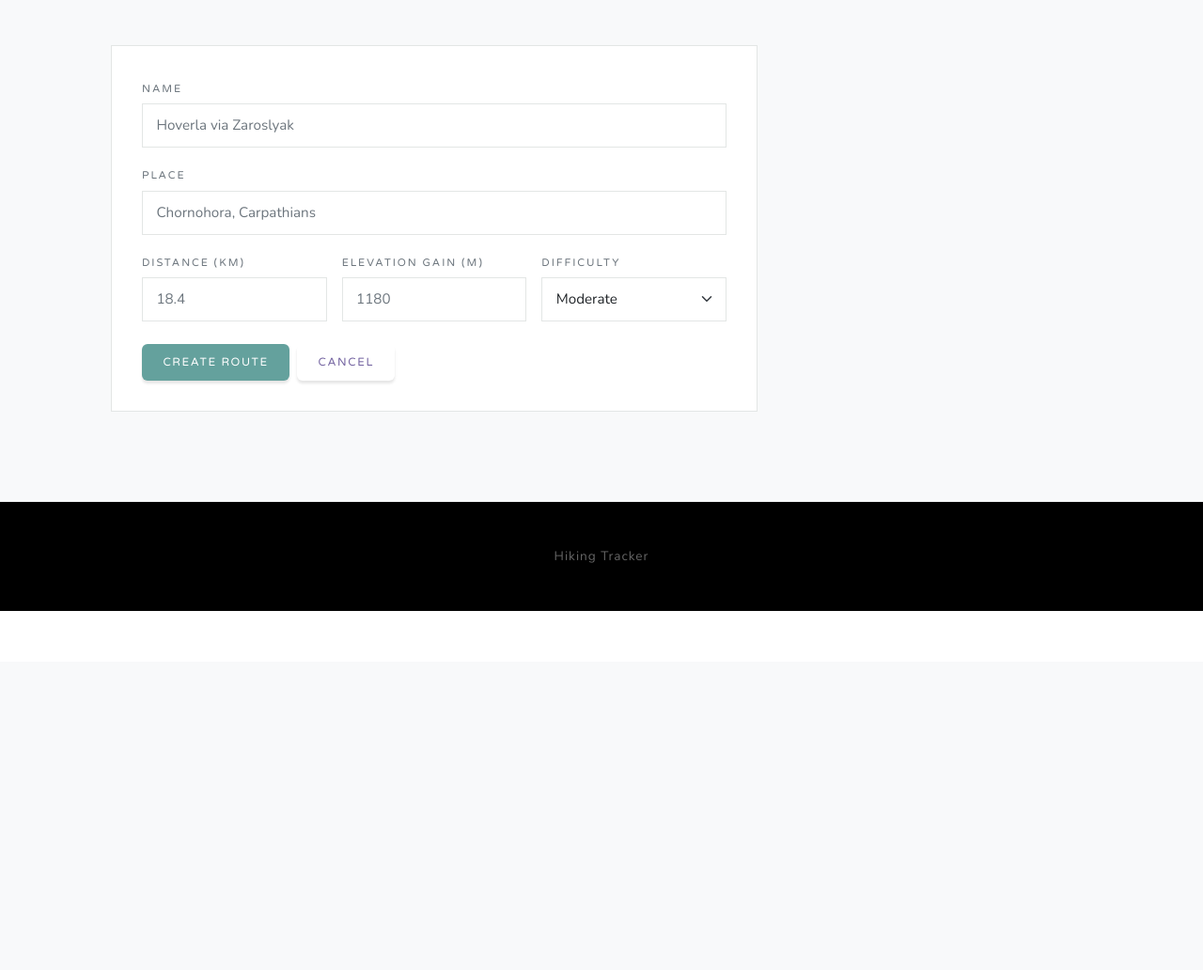
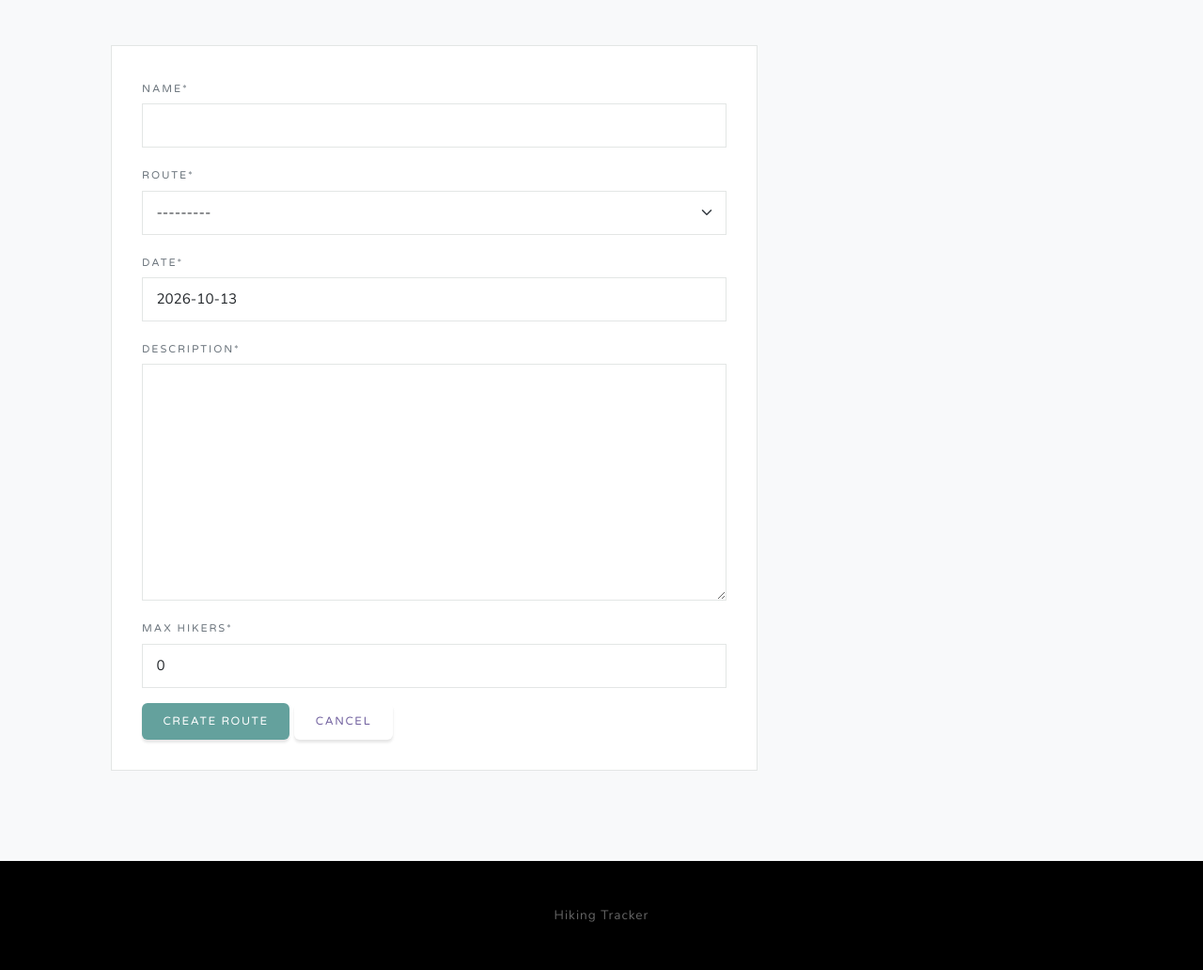
Before and after one commit to perehinets/hiking-tracker, a Django app: template templates/tracker/route_form.html in a window 1280 px wide. Shown: the part 96-1128 px from the top of the page at 94% size. Before the commit the page ends 746 px from the top, so only its background shows below. Run offline with Django 5.2, Linux system fonts and the light colour scheme; the template is opened without the code that fills it: values that come from a table or form of the project are taken from there, others are empty; some libraries are stand-ins or nearby versions.

Commit message:
fix: add crispy forms and add date field

```diff
--- a/hiking_tracker/settings.py
+++ b/hiking_tracker/settings.py
@@ -38,6 +38,9 @@ INSTALLED_APPS = [
     'django.contrib.messages',
     'django.contrib.staticfiles',
     'tracker',
+    'crispy_forms',
+    'crispy_bootstrap5'
+
 ]
 
 MIDDLEWARE = [
@@ -67,6 +70,8 @@ TEMPLATES = [
         },
     },
 ]
+
+CRISPY_TEMPLATE_PACK = 'bootstrap5'
 
 WSGI_APPLICATION = 'hiking_tracker.wsgi.application'
 
--- a/templates/tracker/route_form.html
+++ b/templates/tracker/route_form.html
@@ -1,5 +1,6 @@
 {% extends 'base.html' %}
-{% block title %}<title>Hiking Tracker - Add new hike</title>{% endblock %}
+{% load crispy_forms_filters %}
+{% block title %}<title>Hiking Tracker - Add new ROUTE</title>{% endblock %}
 
 {% block content %}
 {% include 'includes/navbar.html' %}
@@ -9,45 +10,12 @@
     <div class="container px-4 px-lg-5">
       <div class="row">
         <div class="col-lg-8">
-          <form class="form-panel" method="post" action="#">
-            <div class="row g-3">
-              <div class="col-12">
-                <label class="form-label" for="title">Name</label>
-                <input class="form-control" id="title" name="title" type="text" placeholder="Hoverla via Zaroslyak"
-                       required/>
-                <!-- Error example - render this when the field has errors:
-                <div class="invalid-feedback d-block">Give this hike a title.</div>
-                -->
-              </div>
-              <div class="col-md-12">
-                <label class="form-label" for="location">Place</label>
-                <input class="form-control" id="location" name="location" type="text"
-                       placeholder="Chornohora, Carpathians"/>
-              </div>
-              <div class="col-md-4">
-                <label class="form-label" for="distance">Distance (km)</label>
-                <input class="form-control" id="distance" name="distance_km" type="number" step="0.1" min="0"
-                       placeholder="18.4"/>
-              </div>
-              <div class="col-md-4">
-                <label class="form-label" for="elevation">Elevation gain (m)</label>
-                <input class="form-control" id="elevation" name="elevation_gain_m" type="number" step="1" min="0"
-                       placeholder="1180"/>
-              </div>
-              <div class="col-md-4">
-                <label class="form-label" for="difficulty">Difficulty</label>
-                <select class="form-select" id="difficulty" name="difficulty">
-                  <option value="1">Easy</option>
-                  <option value="2" selected>Moderate</option>
-                  <option value="3">Hard</option>
-                  <option value="4">Alpine</option>
-                </select>
-              </div>
-            </div>
-            <div class="d-flex flex-wrap gap-2 mt-4">
+          <form class="form-panel" action="" method="post" novalidate>
+            {% csrf_token %}
+            {{ form|crispy }}
+
               <button class="btn btn-primary btn-app" type="submit">Create route</button>
               <a class="btn btn-outline-secondary btn-app" href="{% url 'tracker:profile' %}">Cancel</a>
-            </div>
           </form>
         </div>
       </div>
--- a/tracker/forms.py
+++ b/tracker/forms.py
@@ -8,9 +8,10 @@ class HikeCreationForm(forms.ModelForm):
         model = Hike
         fields = [
             "name",
+            "route",
+            "date",
             "description",
             "max_hikers",
-            "route",
         ]
 
 
--- a/tracker/models.py
+++ b/tracker/models.py
@@ -1,3 +1,5 @@
+import datetime
+
 from django.contrib.auth.models import AbstractUser
 from django.db import models
 
@@ -26,10 +28,14 @@ class Route(models.Model):
         related_name='routes',
     )
 
+    def __str__(self):
+        return f"{self.name}, {self.location}, {self.distance}, {self.elevation}, {self.difficulty}"
 
 class Hike(models.Model):
     name = models.CharField(max_length=255)
     description = models.TextField()
+    date = models.DateField(default=datetime.datetime.now)
+    route = models.ForeignKey(Route, on_delete=models.CASCADE)
     max_hikers = models.IntegerField(default=0)
     hikers = models.ManyToManyField(Hiker)
     route = models.ForeignKey(
```
Also changed, not shown: templates/tracker/hike_form.html (+6 -26 lines), tracker/migrations/0002_remove_hike_distance_remove_hike_elevation_and_more.py (added), tracker/migrations/0003_hike_date.py (added).
